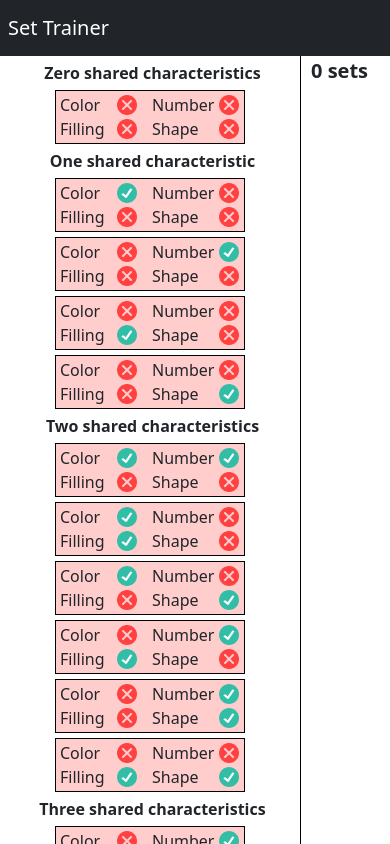
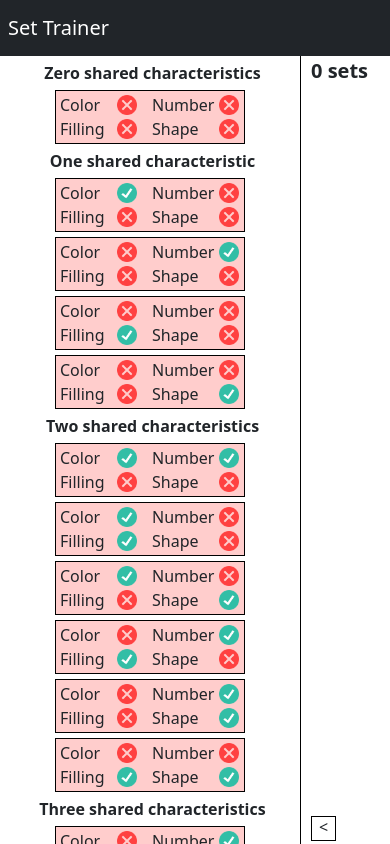
Before and after one commit to rcpooley/SetTrainer, a React (Create React App) app: page / in a window 390 px wide. Built offline with nearby package versions, Linux system fonts and the light colour scheme.

Commit message:
add toggle button for mobile

```diff
--- a/src/App.tsx
+++ b/src/App.tsx
@@ -9,6 +9,7 @@ import { Util } from './util';
 
 function App() {
     const [charConfigs, setCharConfigs] = useState<CharConfig[]>([]);
+    const [collapse, setCollapse] = useState<boolean>(false);
     const sets: TSet[] = useMemo(() => {
         let sets: TSet[] = [];
         for (const config of charConfigs) {
@@ -23,10 +24,12 @@ function App() {
                 className="content"
                 style={{ display: 'flex', overflow: 'auto' }}
             >
-                <CharConfigSelector
-                    selected={charConfigs}
-                    onChange={setCharConfigs}
-                />
+                {!collapse && (
+                    <CharConfigSelector
+                        selected={charConfigs}
+                        onChange={setCharConfigs}
+                    />
+                )}
                 <div
                     style={{
                         borderLeft: '1px solid black',
@@ -44,6 +47,23 @@ function App() {
                     {sets.map((set) => (
                         <SetRenderer set={set} />
                     ))}
+                    <div
+                        style={{
+                            position: 'fixed',
+                            bottom: '3px',
+                            cursor: 'pointer',
+                            border: '1px solid black',
+                            width: '25px',
+                            height: '25px',
+                            display: 'flex',
+                            justifyContent: 'center',
+                        }}
+                        onClick={() => setCollapse(!collapse)}
+                    >
+                        <span style={{ position: 'relative', top: '-2px' }}>
+                            {collapse ? '>' : '<'}
+                        </span>
+                    </div>
                 </div>
             </div>
         </div>
```
